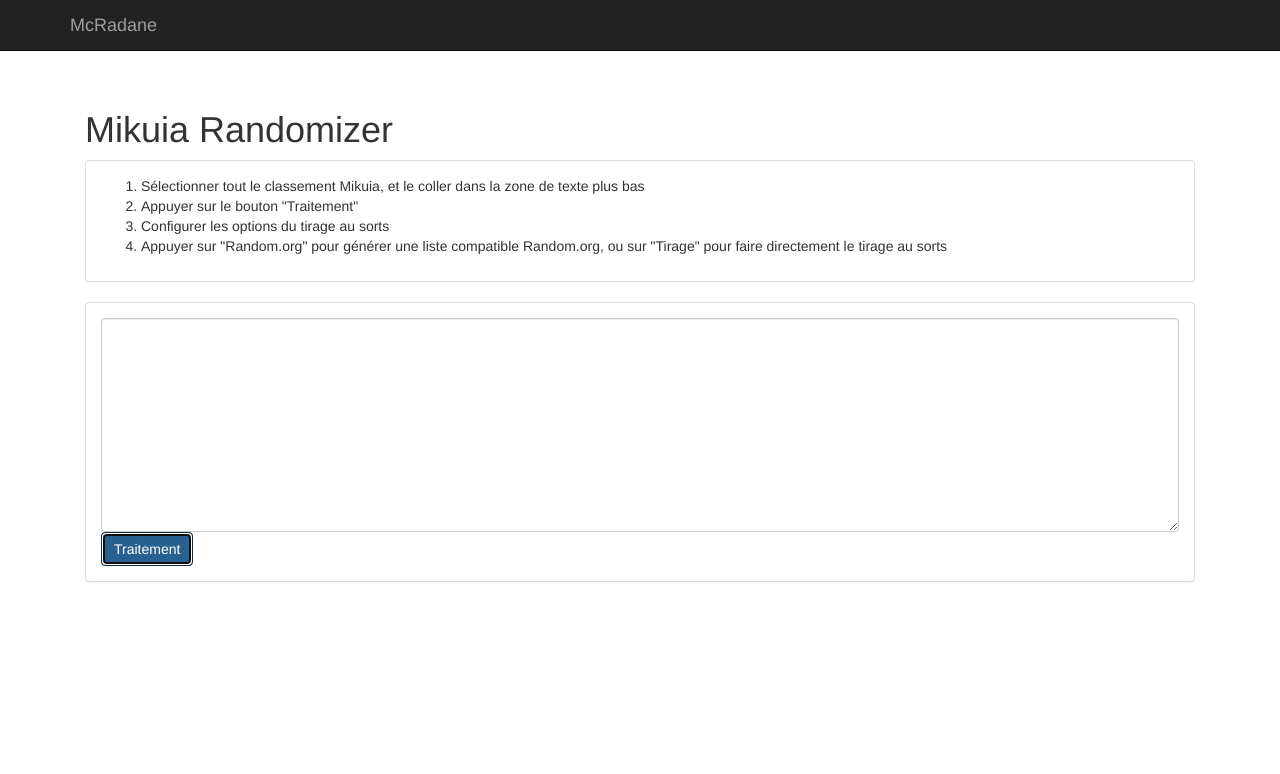
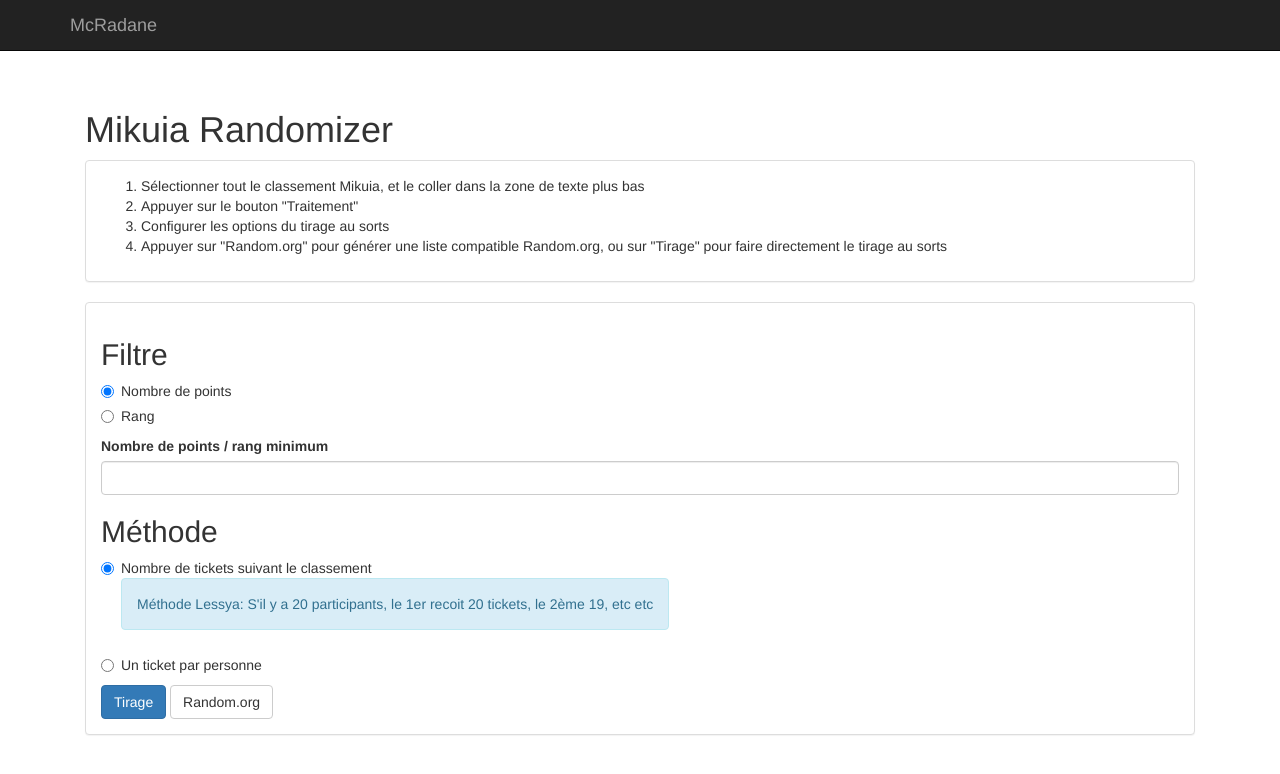
Before and after one commit to McRadane/mcradane.github.io, a plain HTML site: page mikuia.html in a window 1280 px wide. Both pictures are taken after a click on the button "Traitement". Drawn offline with nearby package versions, Linux system fonts and the light colour scheme.

Commit message:
Update mikuia.html

```diff
--- a/mikuia.html
+++ b/mikuia.html
@@ -67,8 +67,8 @@
         </div>
         <div class="panel panel-default" id="data">
           <div class="panel-body">
-            <textarea id="data" class="form-control" rows="10"></textarea>
-            <button type="button" class="btn btn-primary">Traitement</button>
+            <textarea id="rawdata" class="form-control" rows="10"></textarea>
+            <button id="parse" type="button" class="btn btn-primary">Traitement</button>
           </div>
         </div>
         <div class="panel panel-default hidden" id="options">
@@ -108,15 +108,17 @@
                 Un ticket par personne
               </label>
             </div>
-            <button type="button" class="btn btn-primary">Tirage</button>
-            <button type="button" class="btn btn-default">Random.org</button>
+            <button id="tirage" type="button" class="btn btn-primary">Tirage</button>
+            <button id="generate" type="button" class="btn btn-default">Random.org</button>
           </div>
         </div>
 
         <div class="panel panel-default hidden" id="result">
           <div class="panel-body">
-            <textarea id="randomorg" class="form-control hidden" rows="10"></textarea>
+            <h2>Résultat</h2>
             <div id="winner" class="alert alert-success hidden" role="alert"></div>
+            <textarea id="randomorg" class="form-control" rows="10"></textarea>
+
           </div>
         </div>
       </div>
```
